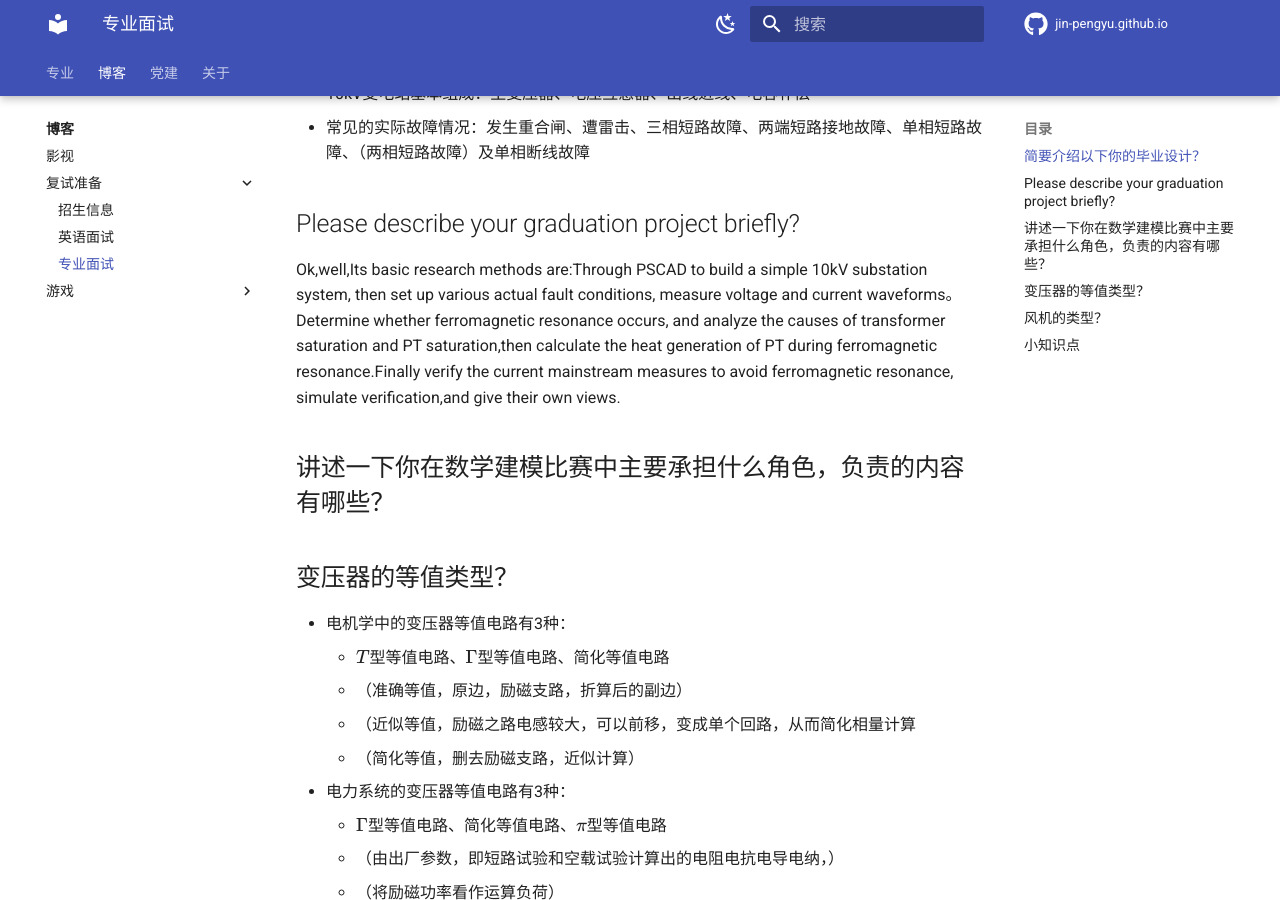
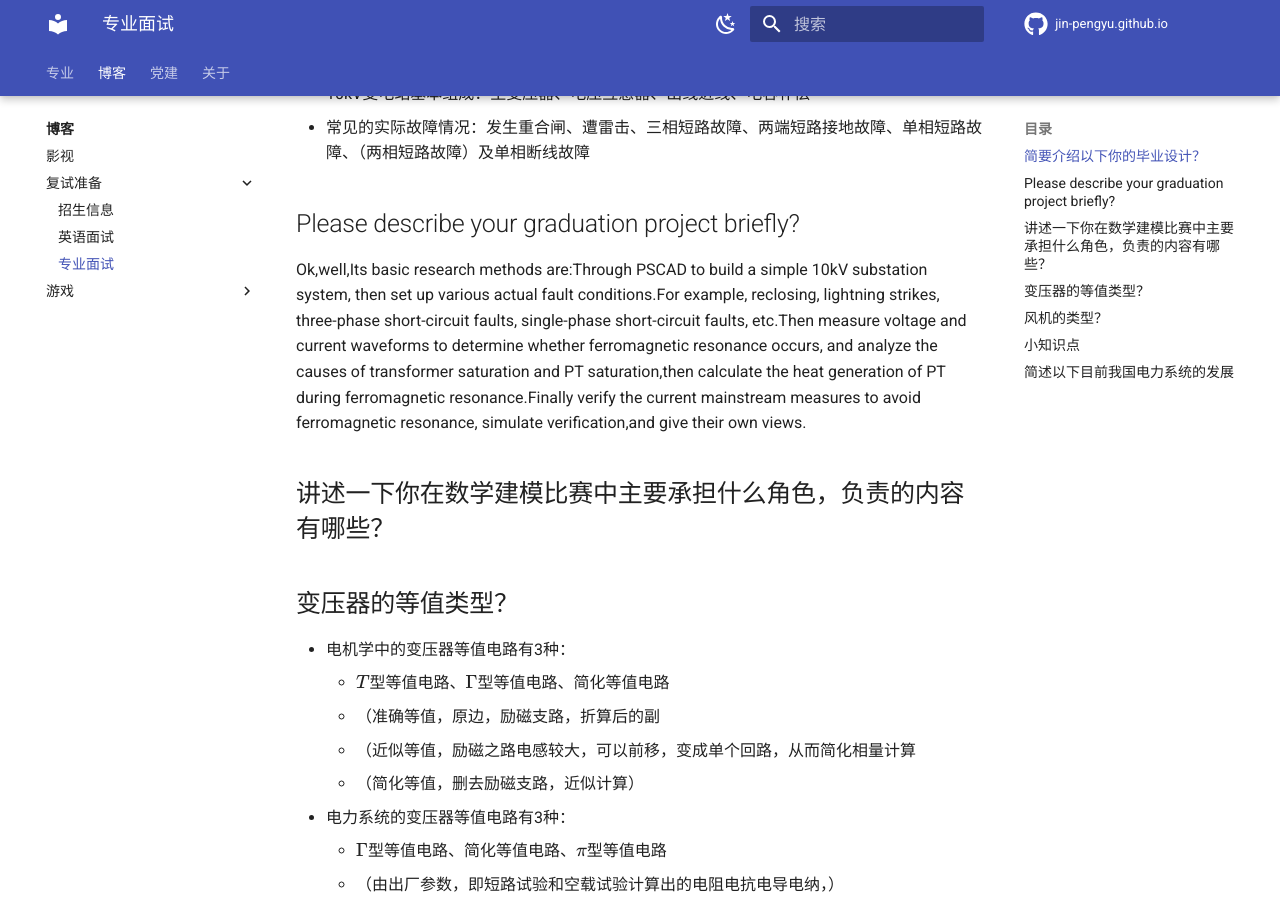
Before and after one commit to Pengyu-Jin/Pengyu-Jin.github.io, an MkDocs documentation site: the page built from docs/blog/pre-interview/major-interview.md, in a window 1280 px wide and 900 px high, scrolled down 620 px. Built offline with MkDocs 1.6.1 and Material for MkDocs 9.7.7, drawn with Linux system fonts in a browser that asks for light colours.

Commit message:
change style179

```diff
--- a/docs/blog/pre-interview/major-interview.md
+++ b/docs/blog/pre-interview/major-interview.md
@@ -13,7 +13,7 @@
 
 ## Please describe your graduation project briefly?
 
-Ok,well,Its basic research methods are:Through PSCAD to build a simple 10kV substation system, then set up various actual fault conditions, measure voltage and current waveforms。Determine whether ferromagnetic resonance occurs, and analyze the causes of transformer saturation and PT saturation,then calculate the heat generation of PT during ferromagnetic resonance.Finally verify the current mainstream measures to avoid ferromagnetic resonance, simulate verification,and give their own views.
+Ok,well,Its basic research methods are:Through PSCAD to build a simple 10kV substation system, then set up various actual fault conditions.For example, reclosing, lightning strikes, three-phase short-circuit faults, single-phase short-circuit faults, etc.Then measure voltage and current waveforms to determine whether ferromagnetic resonance occurs, and analyze the causes of transformer saturation and PT saturation,then calculate the heat generation of PT during ferromagnetic resonance.Finally verify the current mainstream measures to avoid ferromagnetic resonance, simulate verification,and give their own views.
 
 ## 讲述一下你在数学建模比赛中主要承担什么角色，负责的内容有哪些？
 
@@ -23,7 +23,7 @@
 
 - 电机学中的变压器等值电路有3种：
     - $T$型等值电路、$\Gamma$型等值电路、简化等值电路
-    - （准确等值，原边，励磁支路，折算后的副边）
+    - （准确等值，原边，励磁支路，折算后的副
     - （近似等值，励磁之路电感较大，可以前移，变成单个回路，从而简化相量计算
     - （简化等值，删去励磁支路，近似计算）
 - 电力系统的变压器等值电路有3种：
@@ -51,3 +51,10 @@
 
 ## 小知识点
 - park变换非常重要，研究生阶段但凡在电磁暂态部分涉及到控制，都需要dq解耦，没有例外。
+
+## 简述以下目前我国电力系统的发展
+
+
+
+
+简历
```
